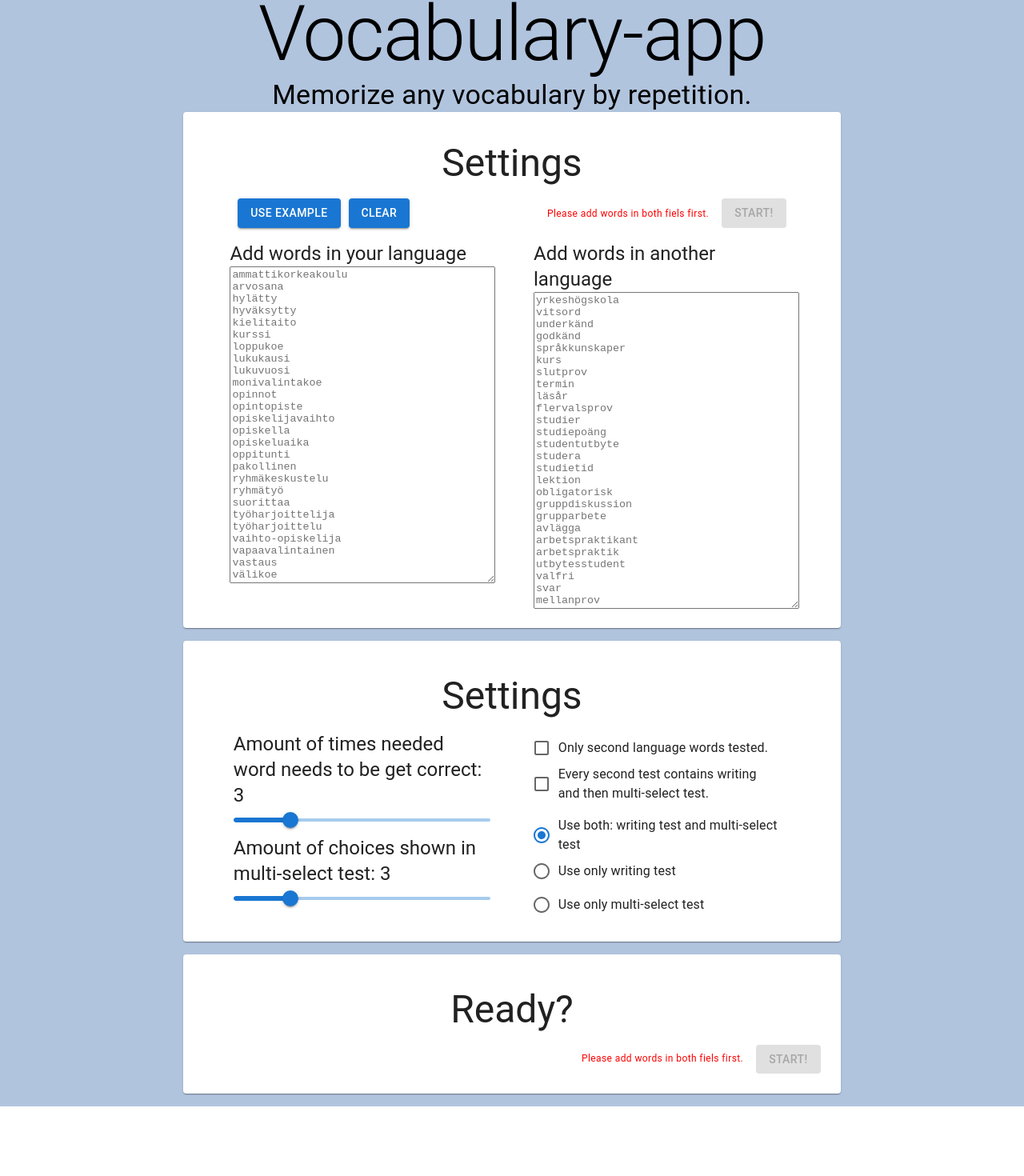
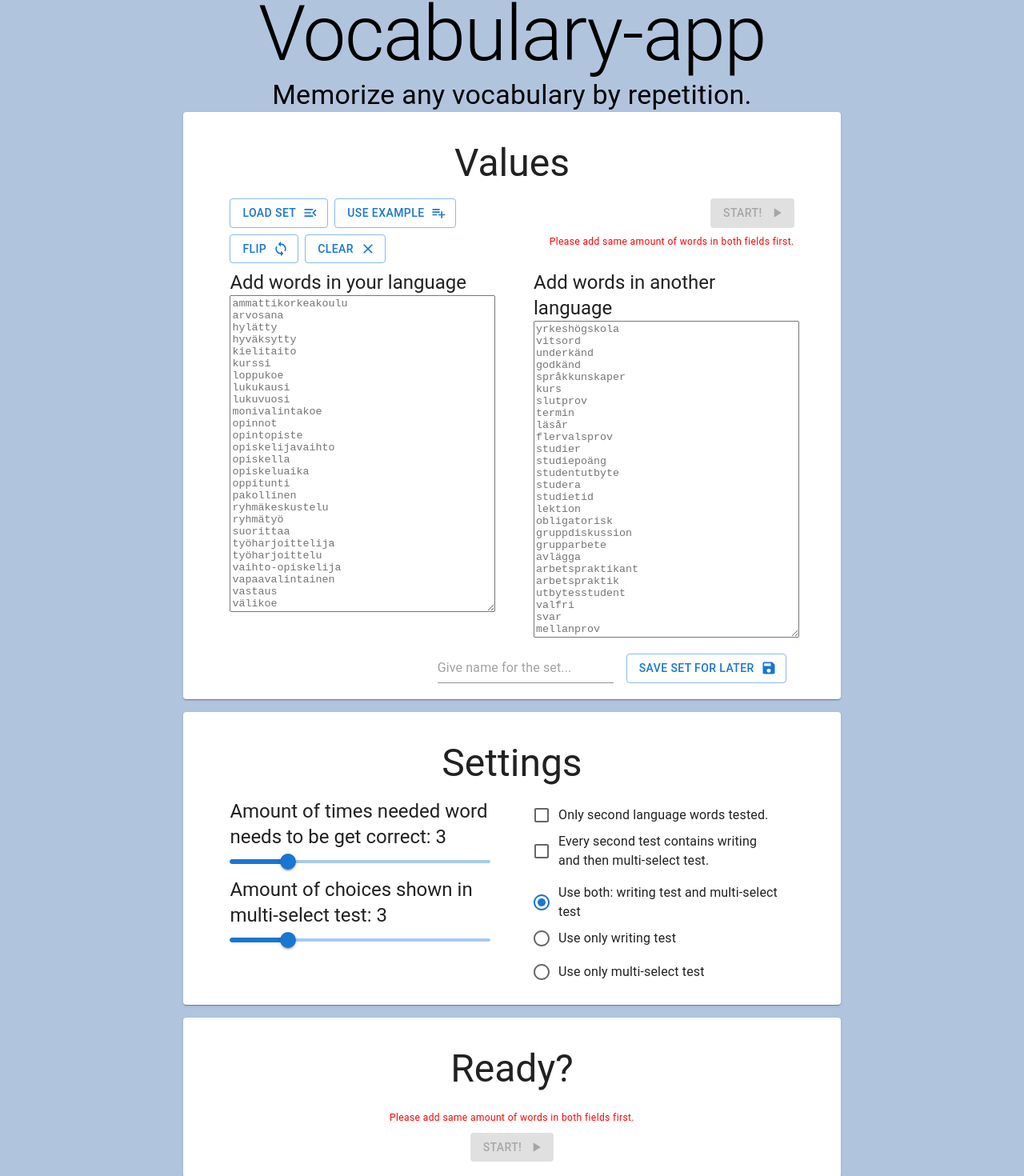
Before and after one commit to Crare/vocabulary-app, a React (Create React App) app: page / in a window 1280 px wide. Shown: the part 30-1500 px from the top of the page at 80% size. Before the commit the page ends 1413 px from the top, so only its background shows below. Built offline with nearby package versions, Linux system fonts and the light colour scheme.

Commit message:
saving language-sets to localstorage for later

```diff
--- a/src/pages/Testing/SettingsView.tsx
+++ b/src/pages/Testing/SettingsView.tsx
@@ -1,18 +1,31 @@
 import {
+  Box,
   Button,
   Card,
   Checkbox,
   FormControlLabel,
   FormGroup,
   Grid,
+  Icon,
+  IconButton,
+  Input,
+  Modal,
   Radio,
   RadioGroup,
   Slider,
   TextareaAutosize,
   Typography,
 } from "@mui/material";
-import { TestSettings } from "./types";
-import { useState } from "react";
+import { LanguageSet, TestSettings } from "./types";
+import { useEffect, useState } from "react";
+import ClearIcon from "@mui/icons-material/Clear";
+import PlaylistAddIcon from "@mui/icons-material/PlaylistAdd";
+import PlayArrowIcon from "@mui/icons-material/PlayArrow";
+import SaveIcon from "@mui/icons-material/Save";
+import LoopIcon from "@mui/icons-material/Loop";
+import MenuOpenIcon from "@mui/icons-material/MenuOpen";
+import DeleteIcon from "@mui/icons-material/Delete";
+import AddIcon from "@mui/icons-material/Add";
 
 import fi_set1 from "../../wordsets/set1/fi.json";
 import sv_set1 from "../../wordsets/set1/sv.json";
@@ -23,6 +36,23 @@ const placeholderOtherLang = sv_set1.join("\n");
 interface SettingsViewProps {
   onStartTest: (settings: TestSettings) => void;
 }
+
+const modalStyle = {
+  position: "absolute",
+  top: "50%",
+  left: "50%",
+  transform: "translate(-50%, -50%)",
+  width: "75%",
+  maxWidth: 500,
+  bgcolor: "background.paper",
+  border: "2px solid #000",
+  boxShadow: 24,
+  p: 4,
+};
+
+const storage_keys = {
+  LANGUAGE_SETS: "LANGUAGE_SETS",
+};
 
 export const SettingsView = (props: SettingsViewProps) => {
   const { onStartTest } = props;
@@ -55,9 +85,13 @@ export const SettingsView = (props: SettingsViewProps) => {
   };
 
   const startTest = () => {
-    const settings: TestSettings = {
+    const languageSet: LanguageSet = {
+      name: langSetName.length > 0 ? langSetName : "unnamed language set",
       language1Words: language1Words.split("\n"),
       language2Words: language2Words.split("\n"),
+    };
+    const settings: TestSettings = {
+      languageSet: languageSet,
       wordNeedsToGetCorrectTimes: wordNeedsToGetCorrectTimes,
       multiSelectChoicesAmount: multiSelectChoicesAmount,
       onlySecondLanguageWordsTested: onlySecondLanguageWordsTested,
@@ -67,6 +101,84 @@ export const SettingsView = (props: SettingsViewProps) => {
     onStartTest(settings);
   };
 
+  const flip = () => {
+    const tempLang1 = language1Words;
+    const tempLang2 = language2Words;
+    setLanguage1Words(tempLang2);
+    setLanguage2Words(tempLang1);
+  };
+
+  // const [langSetCount, setLangSetCount] = useState<number>(0);
+  const [langSetName, setLangSetName] = useState<string>("");
+  const saveSet = () => {
+    const languageSet: LanguageSet = {
+      name: langSetName.length > 0 ? langSetName : "unnamed language set",
+      language1Words: language1Words.split("\n"),
+      language2Words: language2Words.split("\n"),
+    };
+    var langSets = [...languageSets, languageSet];
+    setLanguageSets([...languageSets, languageSet]);
+    localStorage.setItem(storage_keys.LANGUAGE_SETS, JSON.stringify(langSets));
+  };
+
+  const [isModalOpen, setIsModalOpen] = useState<boolean>(false);
+  const openLoadSetModal = () => {
+    loadSetsFromStorage();
+    setIsModalOpen(true);
+  };
+  const handleModalClose = () => {
+    setIsModalOpen(false);
+  };
+
+  const [languageSets, setLanguageSets] = useState<LanguageSet[]>([]);
+  const loadSetsFromStorage = () => {
+    const sets = localStorage.getItem(storage_keys.LANGUAGE_SETS);
+    if (sets) {
+      const langSets = JSON.parse(sets) as LanguageSet[];
+      setLanguageSets(langSets);
+    }
+  };
+
+  const deleteLanguageSet = (index: number) => {
+    var newLanguageSets = languageSets.filter((set, i) => i !== index);
+    setLanguageSets(newLanguageSets);
+    localStorage.setItem(
+      storage_keys.LANGUAGE_SETS,
+      JSON.stringify(newLanguageSets)
+    );
+  };
+
+  const selectLanguageSet = (index: number) => {
+    setLanguage1Words(languageSets[index].language1Words.join("\n"));
+    setLanguage2Words(languageSets[index].language2Words.join("\n"));
+    handleModalClose();
+  };
+
+  const [languageSetIsValid, setLanguageSetIsValid] = useState<boolean>(false);
+  const checkLanguageSetIsValid = () => {
+    let valid = true;
+    if (language1Words.length === 0) {
+      console.log("here1");
+      valid = false;
+    }
+    if (language1Words.length === 0) {
+      console.log("here2");
+      valid = false;
+    }
+    if (
+      language1Words.split("\n").length !== language2Words.split("\n").length
+    ) {
+      console.log("here3");
+      valid = false;
+    }
+    console.log("checkLanguageSetIsValid, valid: ", valid);
+    setLanguageSetIsValid(valid);
+  };
+  useEffect(() => {
+    checkLanguageSetIsValid();
+    // eslint-disable-next-line react-hooks/exhaustive-deps
+  }, [language1Words, language2Words]);
+
   return (
     <Grid
       container
@@ -75,9 +187,84 @@ export const SettingsView = (props: SettingsViewProps) => {
       gap={2}
       flexDirection={"column"}
     >
+      <Modal
+        open={isModalOpen}
+        onClose={handleModalClose}
+        aria-labelledby="modal-modal-title"
+        aria-describedby="modal-modal-description"
+      >
+        <Box sx={modalStyle}>
+          <Button
+            onClick={handleModalClose}
+            endIcon={<ClearIcon />}
+            style={{ float: "right" }}
+          >
+            Close
+          </Button>
+          {languageSets.length === 0 ? (
+            <Typography>You don't have any saved language sets yet.</Typography>
+          ) : (
+            <>
+              <Typography id="modal-modal-title" variant="h6" component="h2">
+                Your saved language sets:
+              </Typography>
+              <Grid container flexDirection={"column"} flex={1} width={"100%"}>
+                {languageSets.map((set, index) => {
+                  return (
+                    <Grid
+                      item
+                      key={index}
+                      m={1}
+                      style={{ border: "1px solid gray" }}
+                      borderRadius={4}
+                      padding={1}
+                    >
+                      <Grid
+                        container
+                        flexDirection={"row"}
+                        flex={1}
+                        width={"100%"}
+                        justifyContent={"space-between"}
+                      >
+                        <div>
+                          <Typography style={{ fontWeight: "bold" }}>
+                            {set.name}
+                          </Typography>
+                          <Typography>
+                            (words: {set.language1Words.length})
+                          </Typography>
+                        </div>
+                        <div>
+                          <Button
+                            variant="outlined"
+                            style={{ marginRight: 12 }}
+                            color="error"
+                            startIcon={<DeleteIcon />}
+                            onClick={() => deleteLanguageSet(index)}
+                          >
+                            Delete
+                          </Button>
+                          <Button
+                            variant="contained"
+                            startIcon={<AddIcon />}
+                            onClick={() => selectLanguageSet(index)}
+                          >
+                            Select
+                          </Button>
+                        </div>
+                      </Grid>
+                    </Grid>
+                  );
+                })}
+              </Grid>
+            </>
+          )}
+        </Box>
+      </Modal>
+
       <Card style={{ padding: 20 }}>
         <Typography variant="h3" m={2} textAlign={"center"}>
-          Settings
+          Values
         </Typography>
 
         <Grid
@@ -86,48 +273,99 @@ export const SettingsView = (props: SettingsViewProps) => {
           gap={2}
           justifyContent={"space-evenly"}
         >
-          <Grid
-            item
-            xs={12}
-            ml={6}
-            mr={6}
-            display={"flex"}
-            justifyContent={"space-between"}
+          <Grid item xs={12} sm={5}>
+            <div>
+              <Button
+                type="button"
+                variant="outlined"
+                onClick={openLoadSetModal}
+                endIcon={<MenuOpenIcon />}
+                style={{ marginRight: 8, marginBottom: 8 }}
               >
-            <div>
-              <Button type="button" variant="contained" onClick={useExample}>
+                Load set
+              </Button>
+              <Button
+                type="button"
+                variant="outlined"
+                onClick={useExample}
+                endIcon={<PlaylistAddIcon />}
+                style={{ marginRight: 8, marginBottom: 8 }}
+              >
                 Use example
               </Button>
               <Button
-                style={{ marginLeft: 10 }}
                 type="button"
-                variant="contained"
+                variant="outlined"
+                onClick={flip}
+                endIcon={<LoopIcon />}
+                style={{ marginRight: 8, marginBottom: 8 }}
+              >
+                flip
+              </Button>
+              <Button
+                type="button"
+                variant="outlined"
                 onClick={clear}
+                endIcon={<ClearIcon />}
+                style={{ marginRight: 8, marginBottom: 8 }}
               >
                 clear
               </Button>
             </div>
+          </Grid>
 
+          <Grid
+            item
+            xs={12}
+            sm={5}
+            display={"flex"}
+            justifyContent={"flex-end"}
+          >
+            <div
+              style={{
+                display: "flex",
+                flexDirection: "column",
+              }}
+            >
               <div>
-              {language1Words.length === 0 || language2Words.length === 0 ? (
-                <Typography variant="caption" color={"red"} marginRight={2}>
-                  Please add words in both fiels first.
-                </Typography>
-              ) : null}
                 <Button
                   type="button"
                   variant="contained"
-                style={{ justifySelf: "flex-end" }}
+                  style={{
+                    justifySelf: "flex-end",
+                    marginLeft: 8,
+                    marginBottom: 8,
+                    float: "right",
+                  }}
                   onClick={startTest}
-                disabled={
-                  language1Words.length === 0 || language2Words.length === 0
-                }
+                  disabled={!languageSetIsValid}
+                  endIcon={<PlayArrowIcon />}
                 >
                   Start!
                 </Button>
               </div>
+              {!languageSetIsValid ? (
+                <Typography
+                  variant="caption"
+                  color={"red"}
+                  style={{
+                    marginLeft: 8,
+                    marginBottom: 8,
+                  }}
+                >
+                  Please add same amount of words in both fields first.
+                </Typography>
+              ) : null}
+            </div>
+          </Grid>
         </Grid>
 
+        <Grid
+          container
+          flexDirection={"row"}
+          gap={2}
+          justifyContent={"space-evenly"}
+        >
           <Grid item xs={12} sm={5}>
             <Typography variant="h5">Add words in your language</Typography>
             <TextareaAutosize
@@ -148,10 +386,36 @@ export const SettingsView = (props: SettingsViewProps) => {
               placeholder={placeholderOtherLang}
             />
           </Grid>
+          <Grid
+            item
+            xs={12}
+            mr={6}
+            gap={2}
+            justifyContent={"flex-end"}
+            // alignItems={"center"}
+            display={"flex"}
+          >
+            <Input
+              title="set name"
+              placeholder="Give name for the set..."
+              value={langSetName}
+              onChange={(e) => {
+                setLangSetName(e.target.value);
+              }}
+            />
+            <Button
+              type="button"
+              variant="outlined"
+              onClick={saveSet}
+              endIcon={<SaveIcon />}
+            >
+              Save set for later
+            </Button>
+          </Grid>
         </Grid>
       </Card>
 
-      <Card style={{ padding: 25 }}>
+      <Card style={{ padding: 20 }}>
         <Typography variant="h3" m={2} textAlign={"center"}>
           Settings
         </Typography>
@@ -247,26 +511,44 @@ export const SettingsView = (props: SettingsViewProps) => {
         </Grid>
       </Card>
 
-      <Card style={{ padding: 25 }}>
+      <Card style={{ padding: 20 }}>
         <Typography variant="h3" m={2} textAlign={"center"}>
           Ready?
         </Typography>
-        <Grid container justifyContent={"flex-end"} alignItems={"center"}>
-          {language1Words.length === 0 || language2Words.length === 0 ? (
-            <Typography variant="caption" color={"red"} marginRight={2}>
-              Please add words in both fiels first.
+        <Grid container flexDirection={"row"} gap={2}>
+          <Grid item xs={12} justifyContent={"center"} alignItems={"center"}>
+            <div
+              style={{
+                display: "flex",
+                justifyContent: "center",
+                flexDirection: "column",
+              }}
+            >
+              {!languageSetIsValid ? (
+                <Typography
+                  variant="caption"
+                  color={"red"}
+                  style={{
+                    margin: 8,
+                    textAlign: "center",
+                  }}
+                >
+                  Please add same amount of words in both fields first.
                 </Typography>
               ) : null}
+              <div style={{ textAlign: "center" }}>
                 <Button
                   type="button"
                   variant="contained"
                   onClick={startTest}
-            disabled={
-              language1Words.length === 0 || language2Words.length === 0
-            }
+                  disabled={!languageSetIsValid}
+                  endIcon={<PlayArrowIcon />}
                 >
                   Start!
                 </Button>
+              </div>
+            </div>
+          </Grid>
         </Grid>
       </Card>
     </Grid>
```
Also changed, not shown: src/pages/Testing/types.ts (+7 -2 lines). Lines whose indentation alone changed are shown as unchanged.
